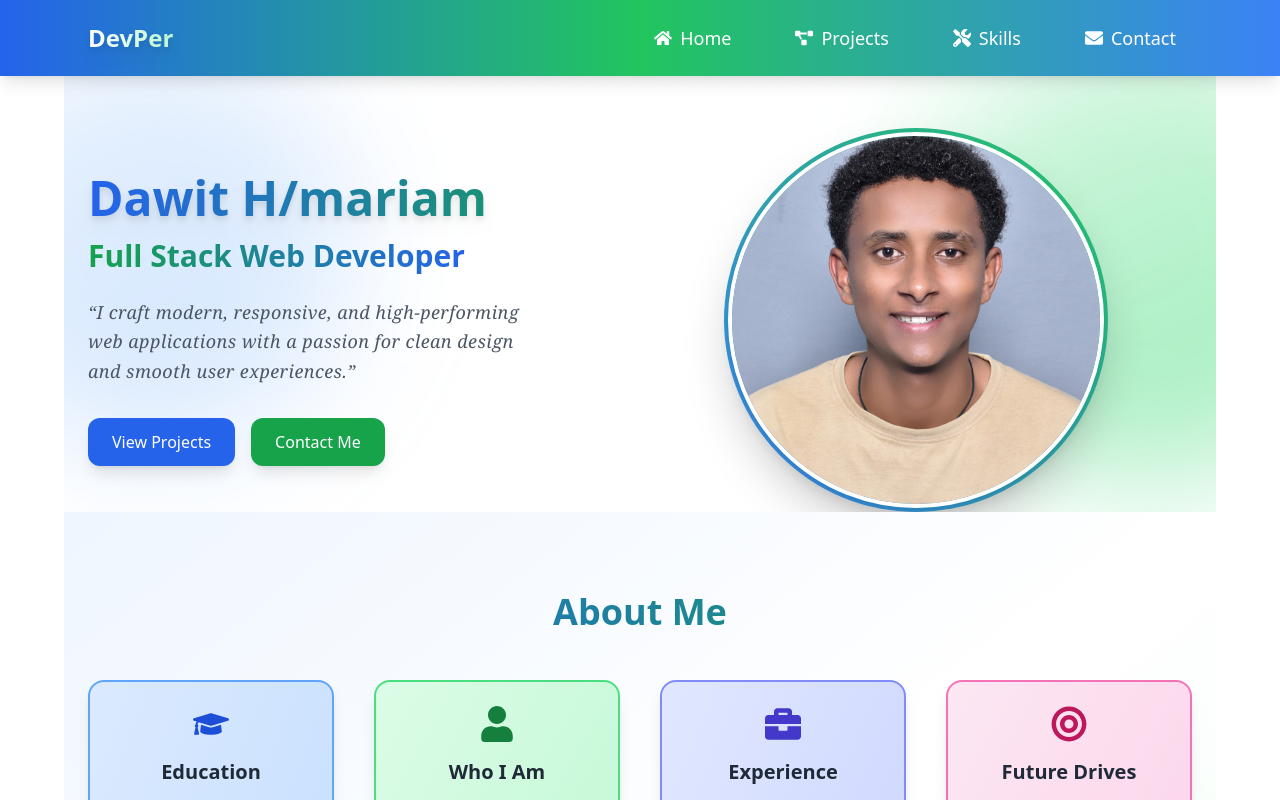
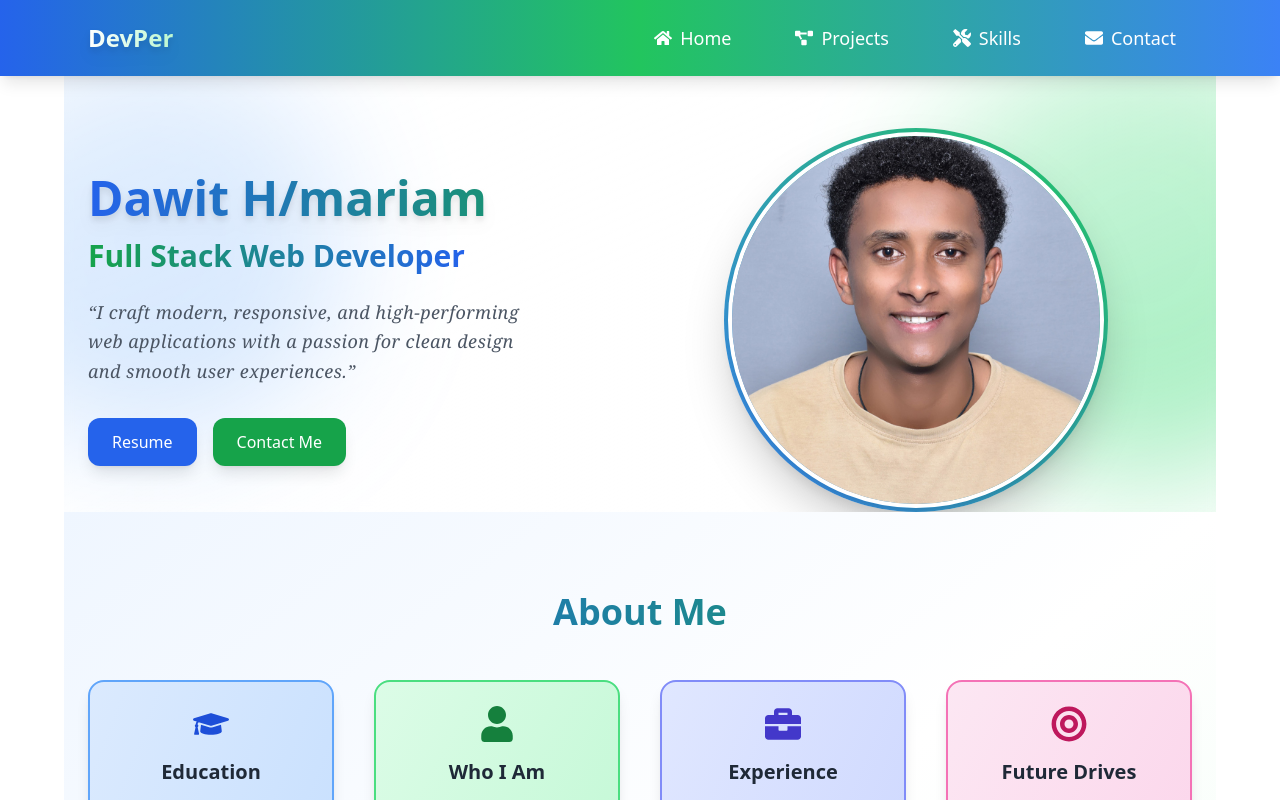
Before and after one commit to dev-per-ha/Devperportifolio, a React (Create React App) app in the folder portfolio/: page / in a window 1280 px wide. Shown: the top 800 px of the page. Built offline with nearby package versions, Linux system fonts and the light colour scheme.

Commit message:
intial commit

```diff
--- a/portfolio/src/components/Hero.jsx
+++ b/portfolio/src/components/Hero.jsx
@@ -40,12 +40,15 @@ export default function Hero() {
 
         {/* Call-to-Action buttons */}
         <div className="mt-8 flex flex-col sm:flex-row gap-4 justify-center md:justify-start">
+          {/* Resume Download Button */}
           <a
-            href="#projects"
+            href="/resume.pdf"
+            download="Dawit_HMariam_Resume.pdf"
             className="px-6 py-3 rounded-xl bg-blue-600 text-white shadow-lg hover:shadow-xl hover:bg-blue-700 transition"
           >
-            View Projects
+            Resume
           </a>
+
           <a
             href="#contact"
             className="px-6 py-3 rounded-xl bg-green-600 text-white shadow-lg hover:shadow-xl hover:bg-green-700 transition"
@@ -56,8 +59,6 @@ export default function Hero() {
       </motion.div>
 
       {/* Right Side - Image */}
-           {/* Right Side - Image */}
-           {/* Right Side - Image */}
       <motion.div
         className="flex-1 flex justify-center mt-10 md:mt-0 relative z-10"
         initial={{ x: 200, opacity: 0 }}
@@ -67,14 +68,12 @@ export default function Hero() {
         {/* Circle container with gradient border */}
         <div className="relative w-72 h-72 md:w-96 md:h-96 rounded-full p-1 bg-gradient-to-tr from-blue-500 to-green-500 shadow-2xl">
           <img
-            src="./3.JPG"   // use your actual image (with background)
+            src="./3.JPG"
             alt="Hero"
             className="w-full h-full object-cover rounded-full border-4 border-white shadow-lg"
           />
         </div>
       </motion.div>
-
-
     </section>
   );
 }
```
